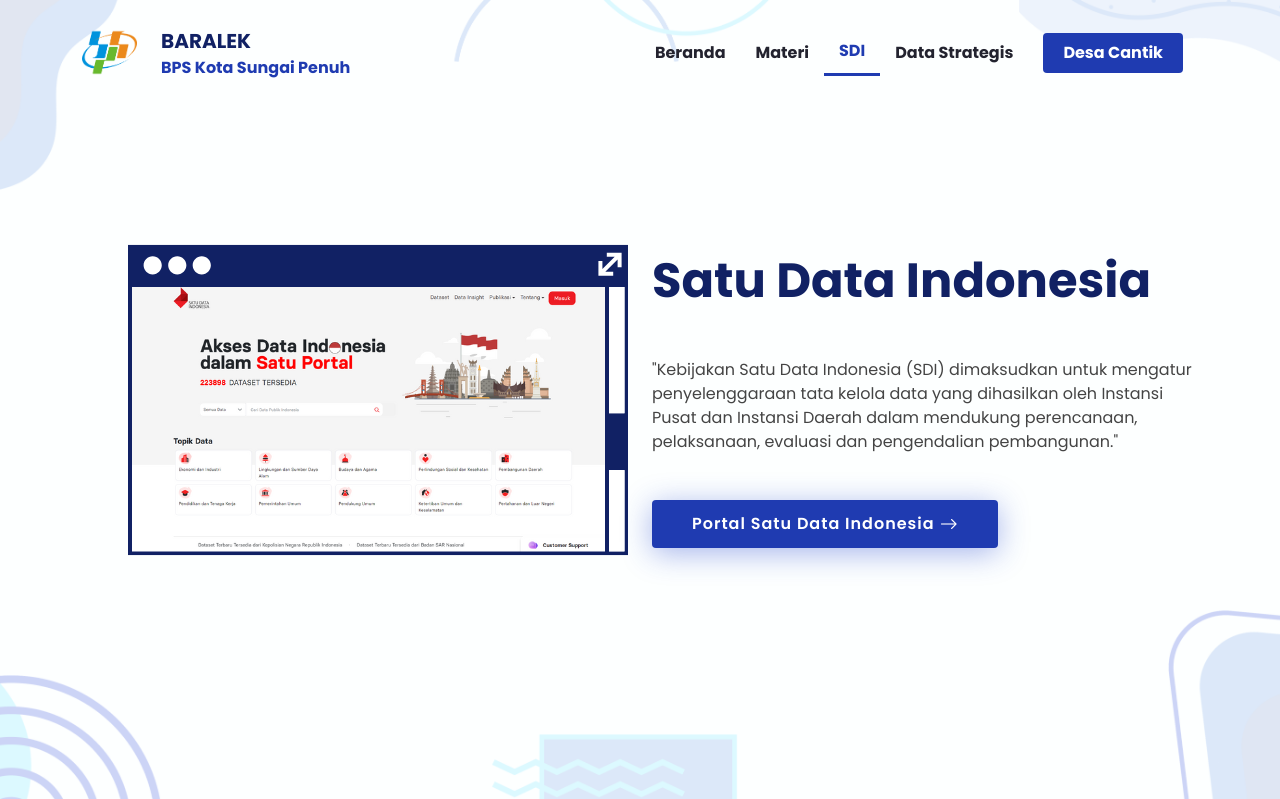
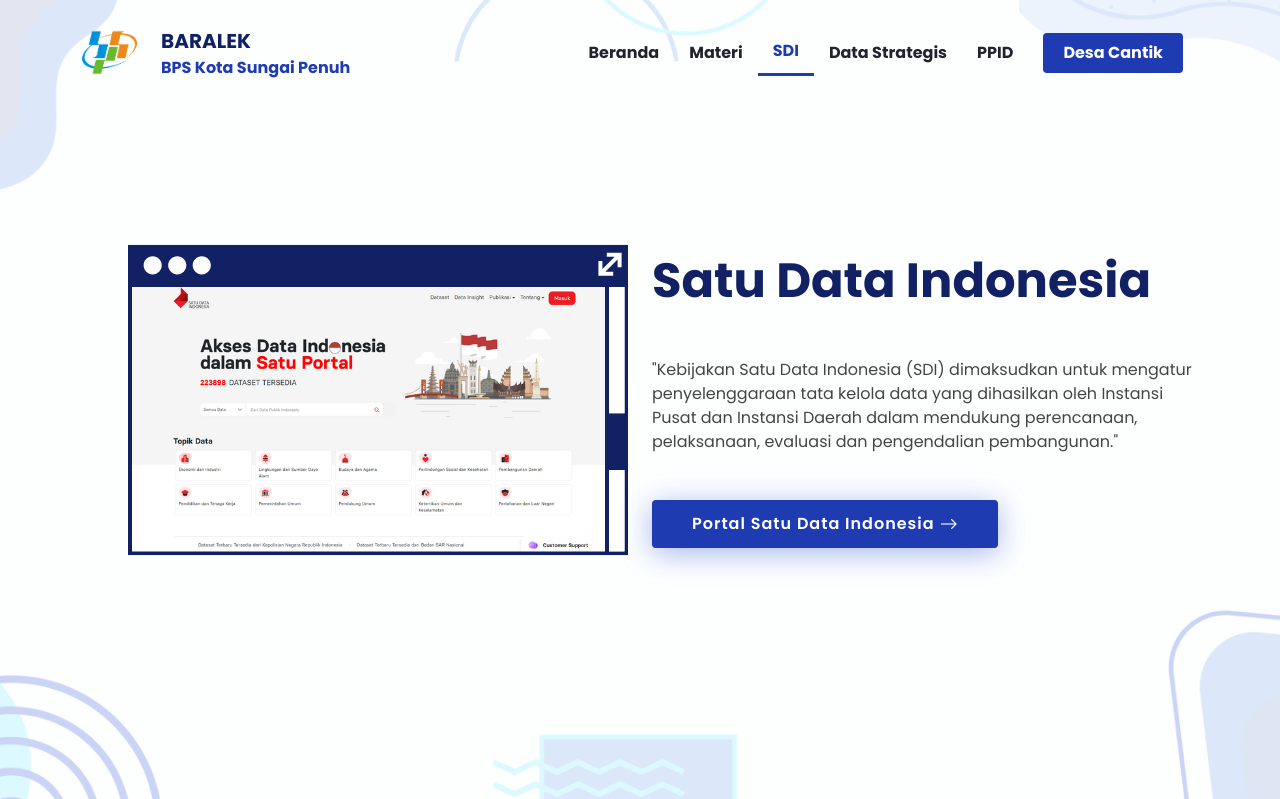
Before and after one commit to alfinajulianti/baralek, a CodeIgniter app: page /baralek/index.php/sdi/index in a window 1280 px wide. Shown: the top 799 px of the page. Run offline with CodeIgniter, Linux system fonts and the light colour scheme; some libraries are stand-ins or nearby versions.

Commit message:
nambah menu PPID

```diff
--- a/baralek/application/views/templates/header.php
+++ b/baralek/application/views/templates/header.php
@@ -25,6 +25,9 @@
                     <li class="<?= $this->uri->segment(1) == "data-strategis" ? "active" : "" ?>">
                         <a class="nav-link scrollto" href="http://s.bps.go.id/depatistatistik" target="_blank">Data Strategis</a>
                     </li>
+                    <li class="">
+                        <a class="nav-link scrollto" href="https://ppid.bps.go.id/?mfd=1572" target="_blank">PPID</a>
+                    </li>
                     <li>
                         <a class="getstarted scrollto" href="https://pemdestanjung.shinyapps.io/Dashboard" target="_blank">Desa Cantik</a>
                     </li>
```
